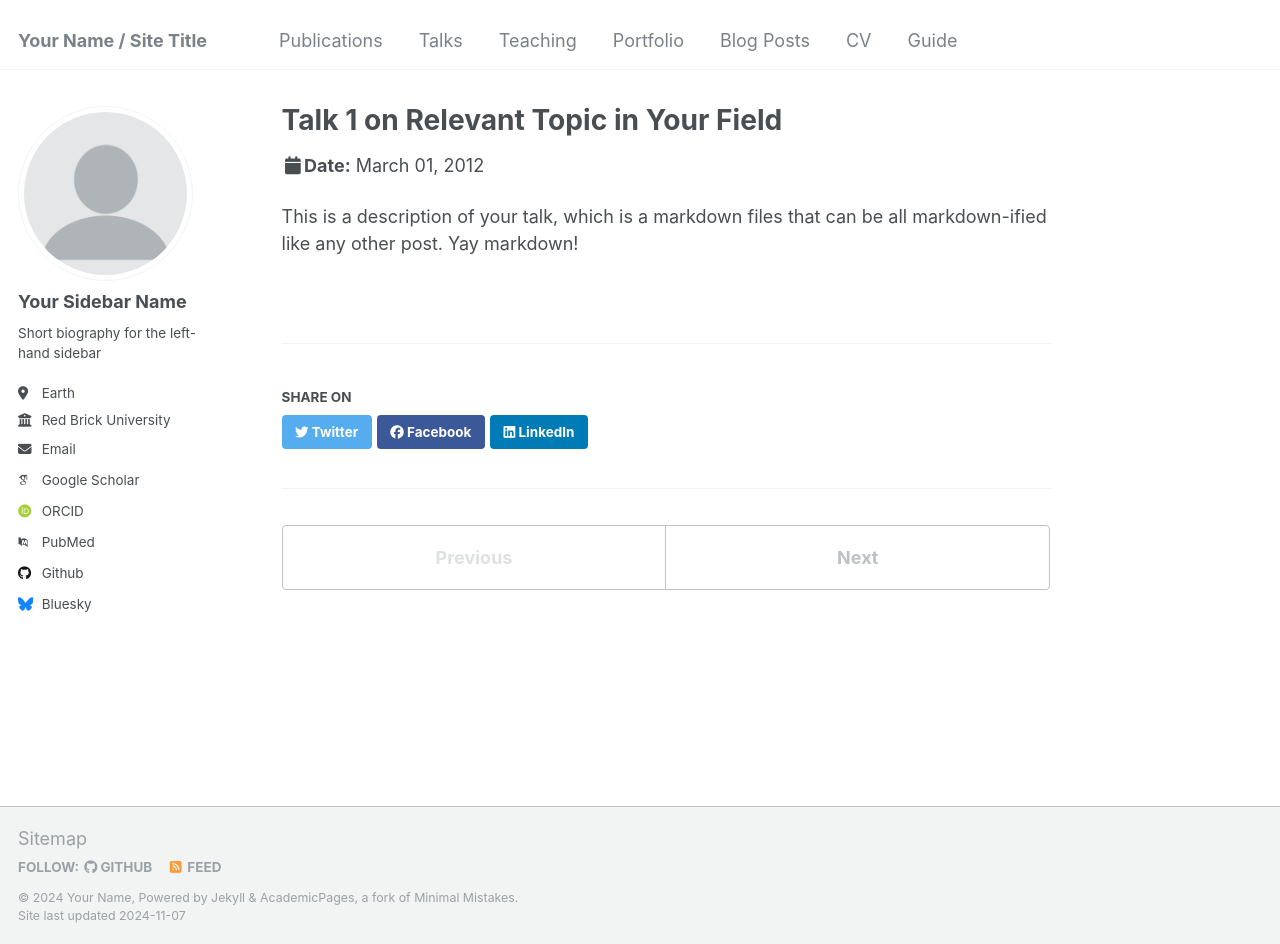
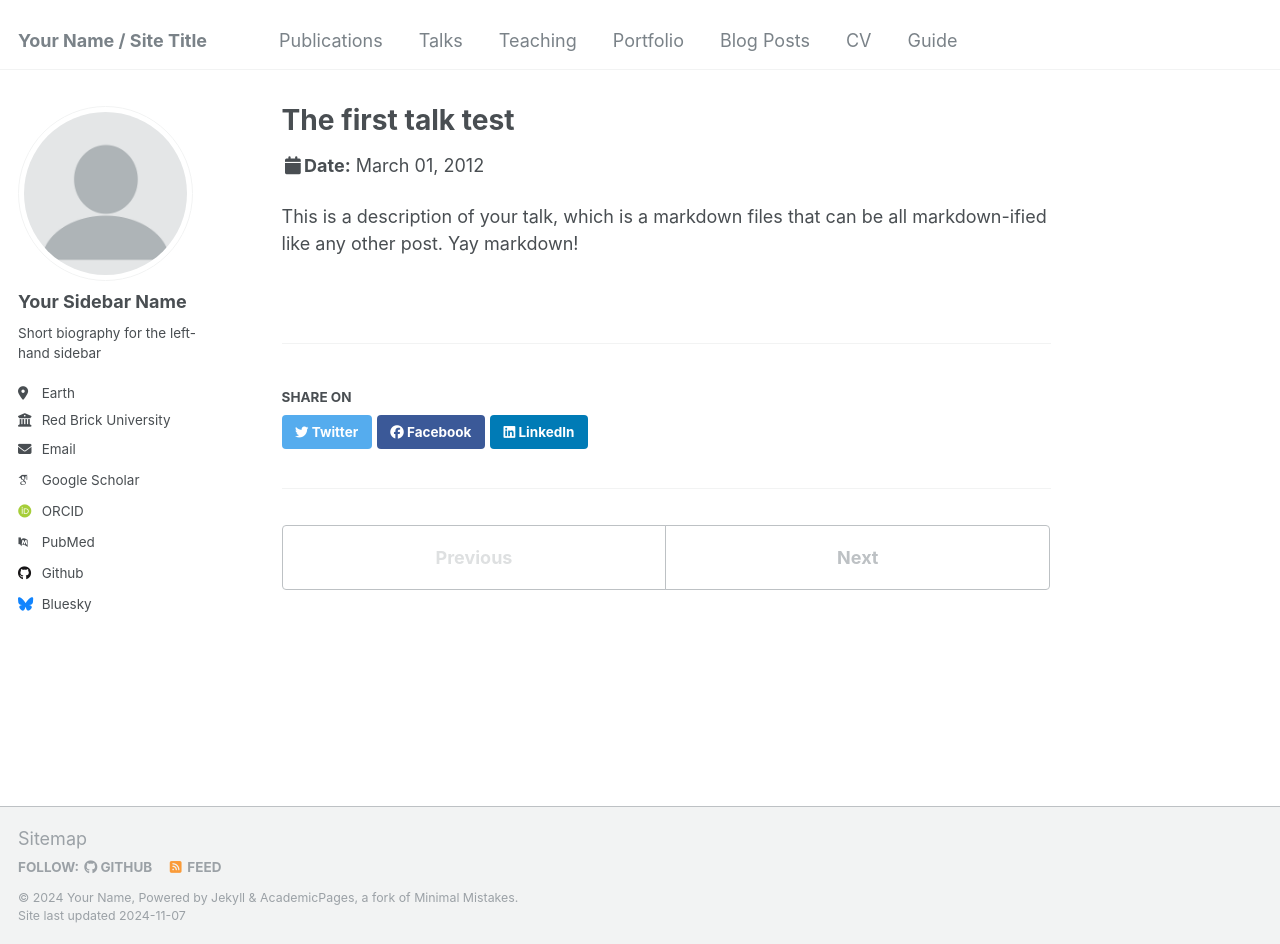
Before and after one commit to ltessergeo/ltesser, a Jekyll site: the page built from _talks/2012-03-01-talk-1.md, in a window 1280 px wide and 944 px high. Built offline with Jekyll 4.4.1, drawn with Linux system fonts in a browser that asks for light colours; some web fonts are replaced.

Commit message:
Update 2012-03-01-talk-1.md

```diff
--- a/_talks/2012-03-01-talk-1.md
+++ b/_talks/2012-03-01-talk-1.md
@@ -1,5 +1,5 @@
 ---
-title: "Talk 1 on Relevant Topic in Your Field"
+title: "The first talk test"
 collection: talks
 type: "Talk"
 permalink: /talks/2012-03-01-talk-1
```
